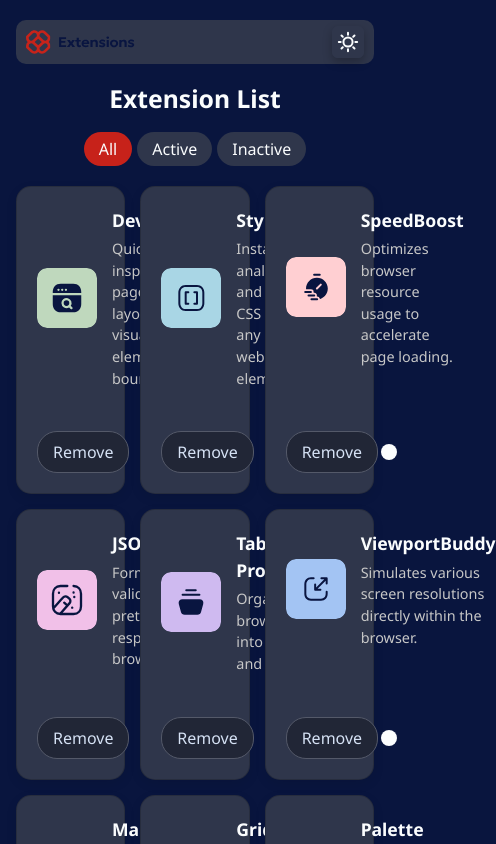
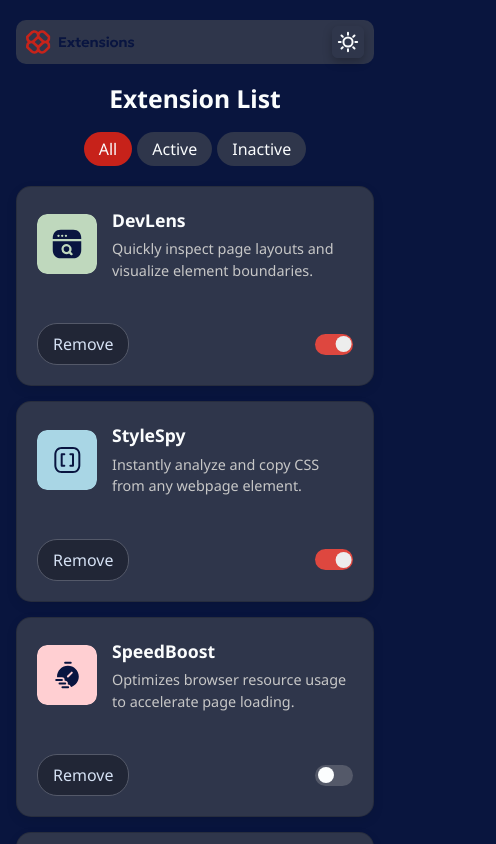
Before and after one commit to olalere-abiodun/Browser-Extension-UI, a React (Vite) app: page / in a window 390 px wide. Shown: the top 844 px of the page, 496 px wide, since content can reach past the window. Built offline with nearby package versions, Linux system fonts and the light colour scheme.

Commit message:
mobile screen adjusted

```diff
--- a/public/assets/style/index.css
+++ b/public/assets/style/index.css
@@ -317,6 +317,10 @@ input:checked + .slider:before {
     gap: 10px;
     color: hsl(200, 60%, 99%);
   }
+    .card {
+    flex: 1 1 100%;
+    max-width: 100%;
+  }
   .card-container {
   display: flex;
   flex-wrap: wrap;
```
